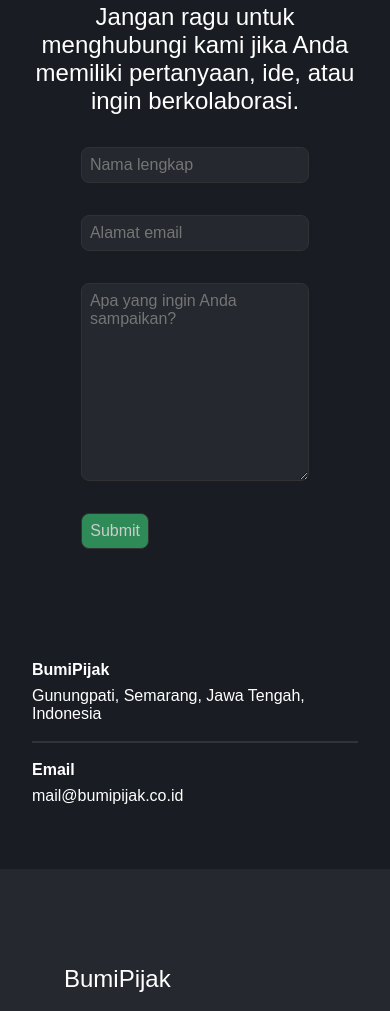
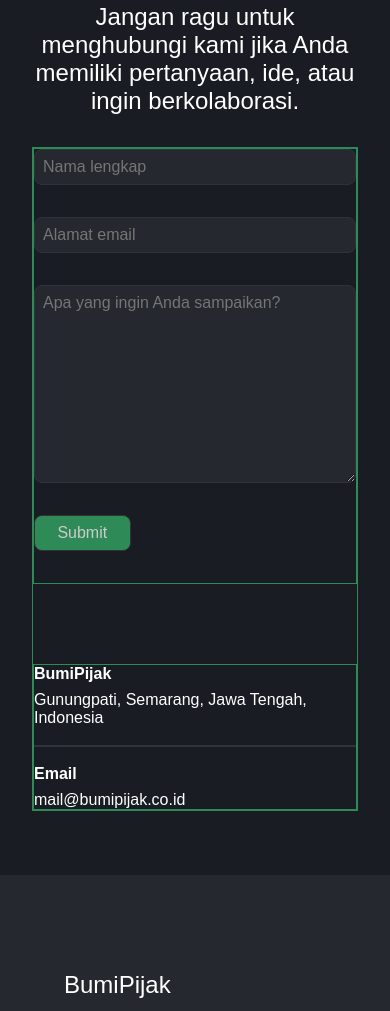
Before and after one commit to abdurrohmancms/tugasakhir_abdur, a plain HTML site: page contact_us/index.html in a window 390 px wide. Shown: the part 873-1884 px from the top of the page. Drawn offline with Linux system fonts and the light colour scheme.

Commit message:
contact_us kedua

```diff
--- a/contact_us/style/style.css
+++ b/contact_us/style/style.css
@@ -132,9 +132,7 @@ nav .links {
 }
 
 /* main */
-main section:not(:first-child) {
-  padding: 4rem;
-}
+
 main {
   margin-bottom: 2rem;
   flex-direction: column;
@@ -153,10 +151,13 @@ main .content_card {
   display: flex;
   gap: 5rem;
   width: 100%;
+  border: 1px solid seagreen;
 }
 main .content_card .card {
   display: flex;
   flex-direction: column;
+  border: 1px solid seagreen;
+  /* width: 100%; */
 }
 main .content_card .card:first-child {
   width: 70%;
@@ -279,6 +280,13 @@ footer .container .footer_card a:hover {
     align-items: center;
   }
 
+  main .content_card .card:first-child {
+    width: 100%;
+  }
+  main .content_card .card:last-child {
+    width: 100%;
+  }
+
   /* footer */
 
   footer .container .footer_card {
```
